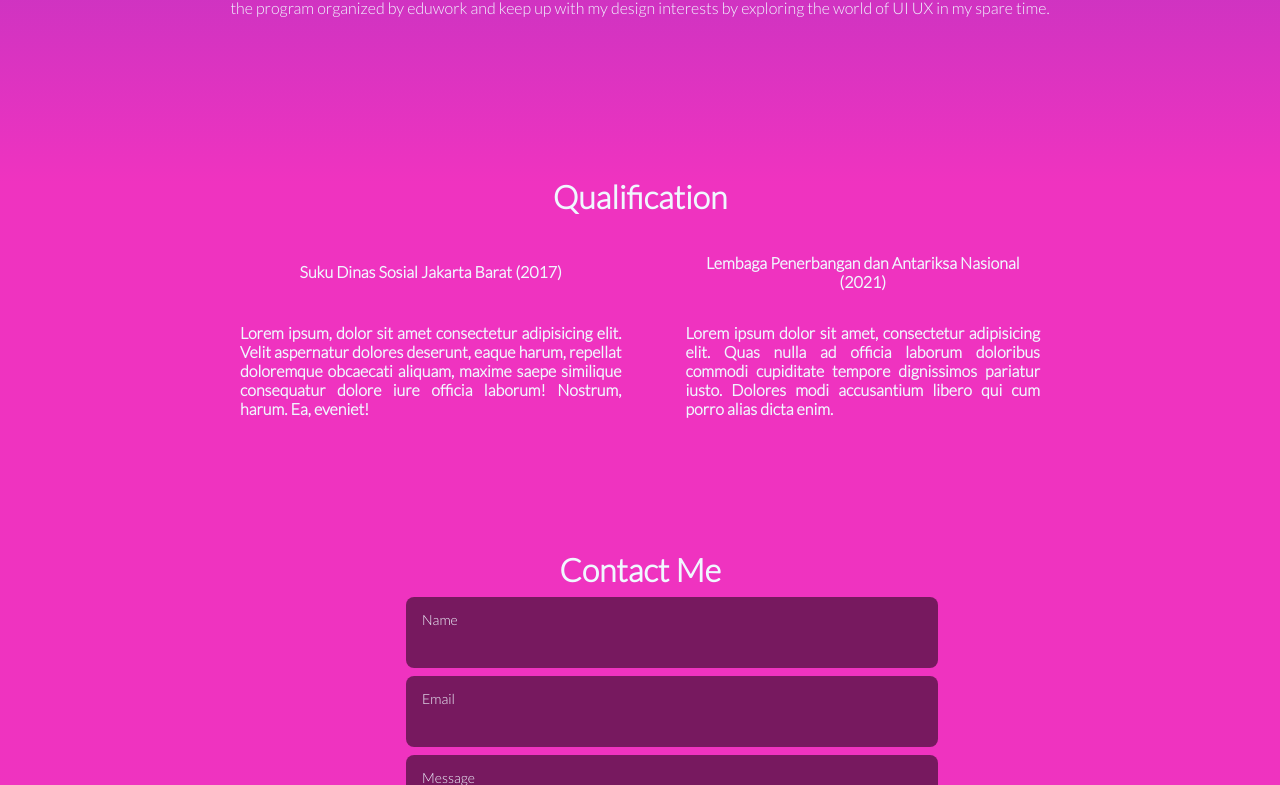
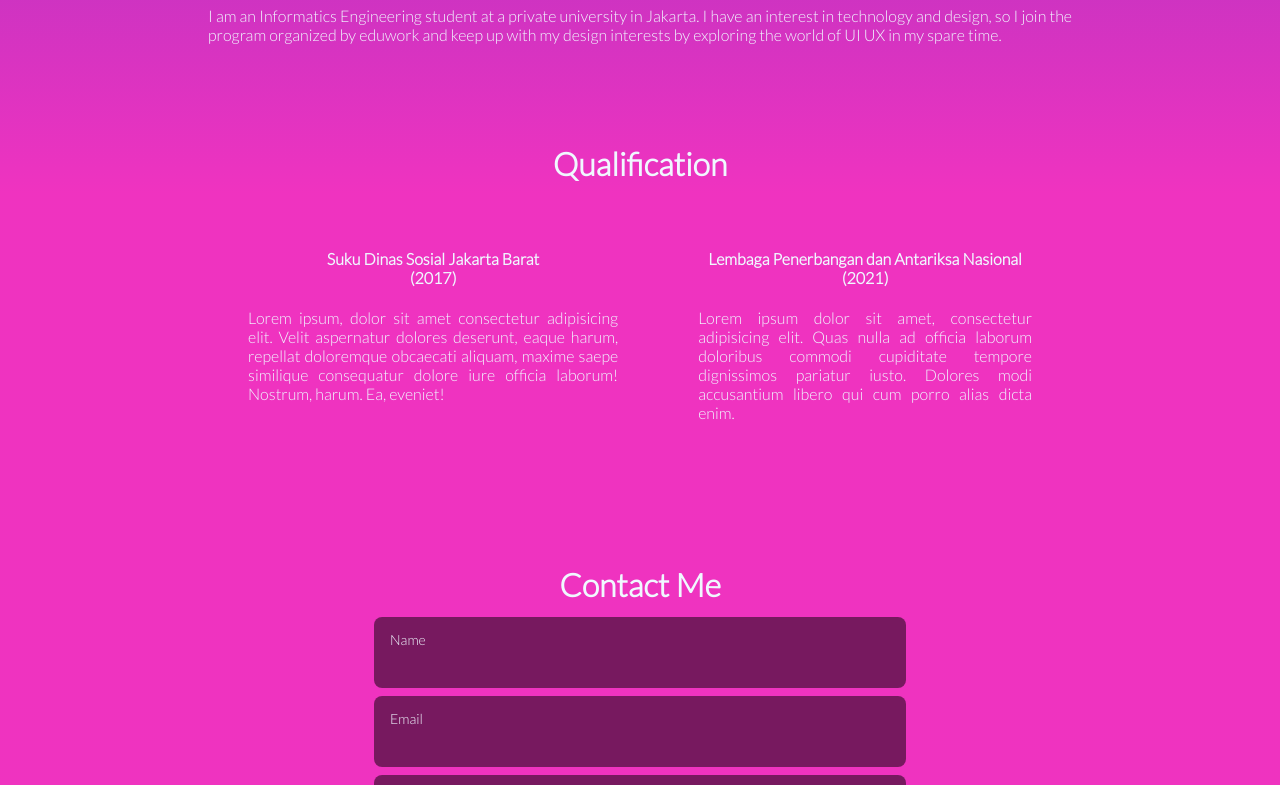
Before and after one commit to sukmagp/Frontend, a plain HTML site: page index.html in a window 1280 px wide. Shown: the part 732-1517 px from the top of the page. Drawn offline with nearby package versions, Linux system fonts and the light colour scheme.

Commit message:
update styling responsive

```diff
--- a/assets/css/style.css
+++ b/assets/css/style.css
@@ -35,9 +35,18 @@ nav ul li a:hover {
     margin-top: 40px;
     /*border: 4px solid white;*/
     display: flex;
+    justify-content: space-evenly;
     min-height: 450px;
-    justify-content: space-evenly;
     align-items: center;
+    flex-wrap: wrap;
+}
+
+.home__img{
+    margin: 10px;
+}
+
+.home__content{
+    margin: 10px;
 }
 
 .home__title{
@@ -85,20 +94,13 @@ nav ul li a:hover {
 
 .about-description{
     color: aliceblue;
-    text-align: center ;
+    text-align: justify;
     font-size: 16px;
-    margin-left: 210px;
-    margin-right: 210px;
-    margin-bottom: 160px;
+    margin: auto 200px;
+    margin-bottom: 100px;
 }
 
 /*==================== Qualification ====================*/
-.q-table{
-    margin-left: 200px;
-    margin-right: 200px;
-    margin-bottom: 100px;
-}
-
 .q-tittle{
     text-align: center;
     color: aliceblue;
@@ -106,24 +108,34 @@ nav ul li a:hover {
     margin-bottom: 5px;
 }
 
+.about__container{
+    margin: auto 200px;
+    text-align: justify;
+    display: flex;
+    justify-content: space-evenly;
+}
+
+.about__container div {
+    margin: 40px;
+    color: aliceblue;
+    margin-bottom: 100px;
+}
+
 .q-tittle1{
-    color: aliceblue;
+    text-align: center;
 }
 
 .q-tittle2{
-    color: aliceblue;
+    text-align: center;
 }
 
-.q-desc1{
-    color: aliceblue;
-    text-align: justify;
+.q-1{
+    margin: 10px;
 }
 
-.q-desc2{
-    color: aliceblue;
-    text-align: justify;
+.q-2{
+    margin: 10px;
 }
-
 /*==================== Contact Me ====================*/
 .contact__title{
     text-align: center;
@@ -133,7 +145,8 @@ nav ul li a:hover {
 }
 
 .contact__form{
-    margin-left: 390px;
+    display: flex;
+    justify-content: center;
 }
 
 .contact__content{
@@ -184,3 +197,10 @@ nav ul li a:hover {
     height: 50px;
     line-height: 50px;
 }
+
+/* Responsive layout*/
+@media (max-width: 800px) {
+    .home__img, .home__content, .q-1, .q-2{
+      flex: 100%;
+    }
+  }
--- a/index.html
+++ b/index.html
@@ -1,6 +1,6 @@
 <!DOCTYPE html>
 <html lang="en">
-<head>
+<head>x
     <meta charset="UTF-8">
     <meta http-equiv="X-UA-Compatible" content="IE=edge">
     <meta name="viewport" content="width=device-width, initial-scale=1.0">
@@ -48,33 +48,21 @@
                 I have an interest in technology and design, so I join the program organized by eduwork
                 and keep up with my design interests by exploring the world of UI UX in my spare time.
             </p>
+            <h2 class="q-tittle">Qualification</h2>
 
-            <div>
-                <h2 class="q-tittle">Qualification</h2>
-                <table class="q-table" cellspacing="32px" cellpadding="0">
-                    <thead>
-                        <tr>
-                            <th class="q-tittle1">Suku Dinas Sosial Jakarta Barat (2017)</th>
-                            <th></th>
-                            <th class="q-tittle2">Lembaga Penerbangan dan Antariksa Nasional (2021)</th>
-                        </tr>
-                    </thead>
-                    <tbody>
-                        <tr>
-                            <th class="q-desc1">
-                                Lorem ipsum, dolor sit amet consectetur adipisicing elit.
-                                Velit aspernatur dolores deserunt, eaque harum, repellat doloremque obcaecati aliquam,
-                                maxime saepe similique consequatur dolore iure officia laborum! Nostrum, harum. Ea, eveniet!
-                            </th>
-                            <th></th>
-                            <th class="q-desc2">
-                                Lorem ipsum dolor sit amet, consectetur adipisicing elit.
-                                Quas nulla ad officia laborum doloribus commodi cupiditate tempore dignissimos pariatur iusto.
-                                Dolores modi accusantium libero qui cum porro alias dicta enim.
-                            </th>
-                        </tr>
-                    </tbody>
-                </table>
+            <div class="about__container">
+                <div class="q-1">
+                    <h4 class="q-tittle1">Suku Dinas Sosial Jakarta Barat <br> (2017)</h4>
+                    <p>Lorem ipsum, dolor sit amet consectetur adipisicing elit.
+                        Velit aspernatur dolores deserunt, eaque harum, repellat doloremque obcaecati aliquam,
+                        maxime saepe similique consequatur dolore iure officia laborum! Nostrum, harum. Ea, eveniet!</p>
+                </div>
+                <div class="q2">
+                    <h4 class="q-tittle2">Lembaga Penerbangan dan Antariksa Nasional <br> (2021)</h4>
+                    <p>Lorem ipsum dolor sit amet, consectetur adipisicing elit.
+                        Quas nulla ad officia laborum doloribus commodi cupiditate tempore dignissimos pariatur iusto.
+                        Dolores modi accusantium libero qui cum porro alias dicta enim.</p>
+                </div>
             </div>
         </section>
 
```
